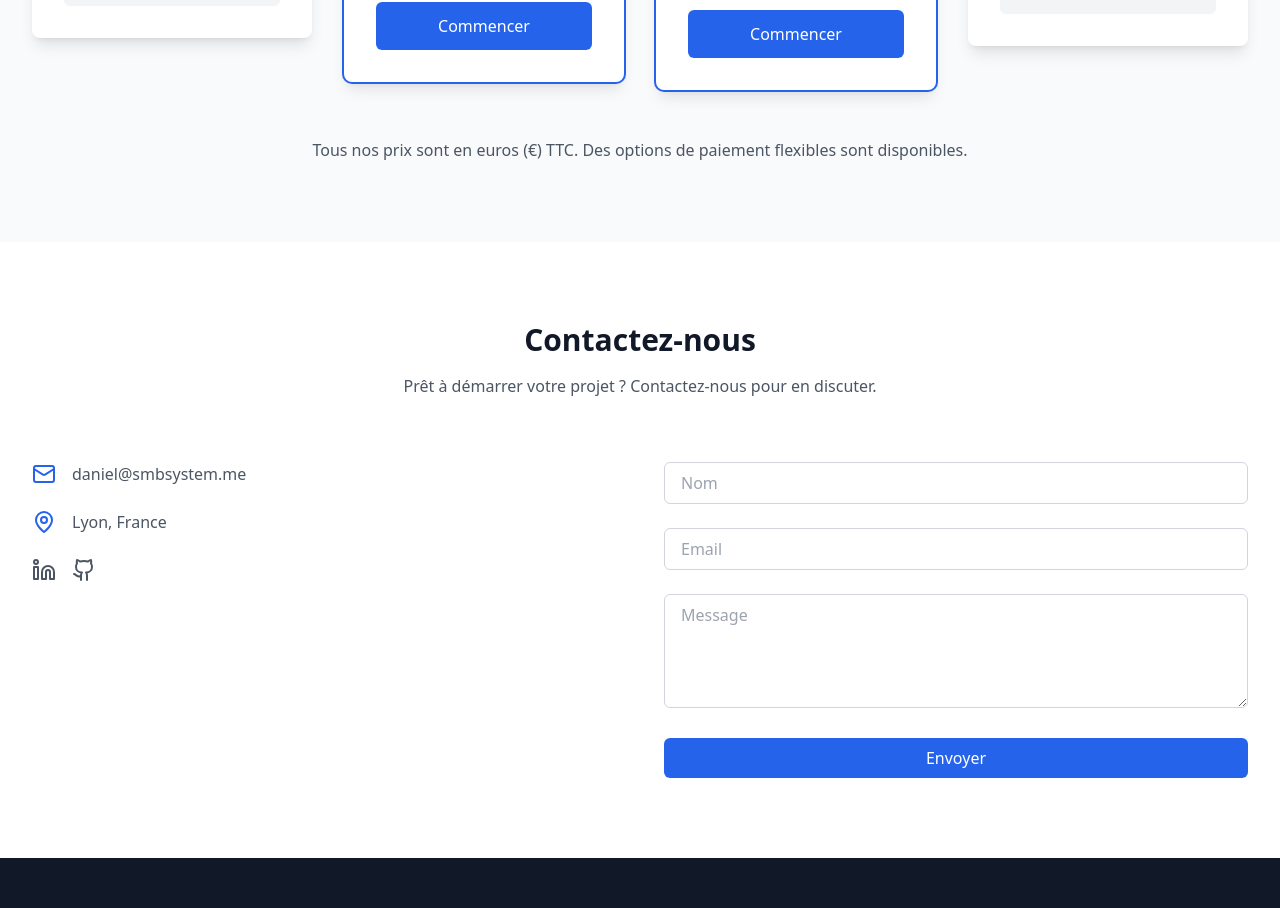
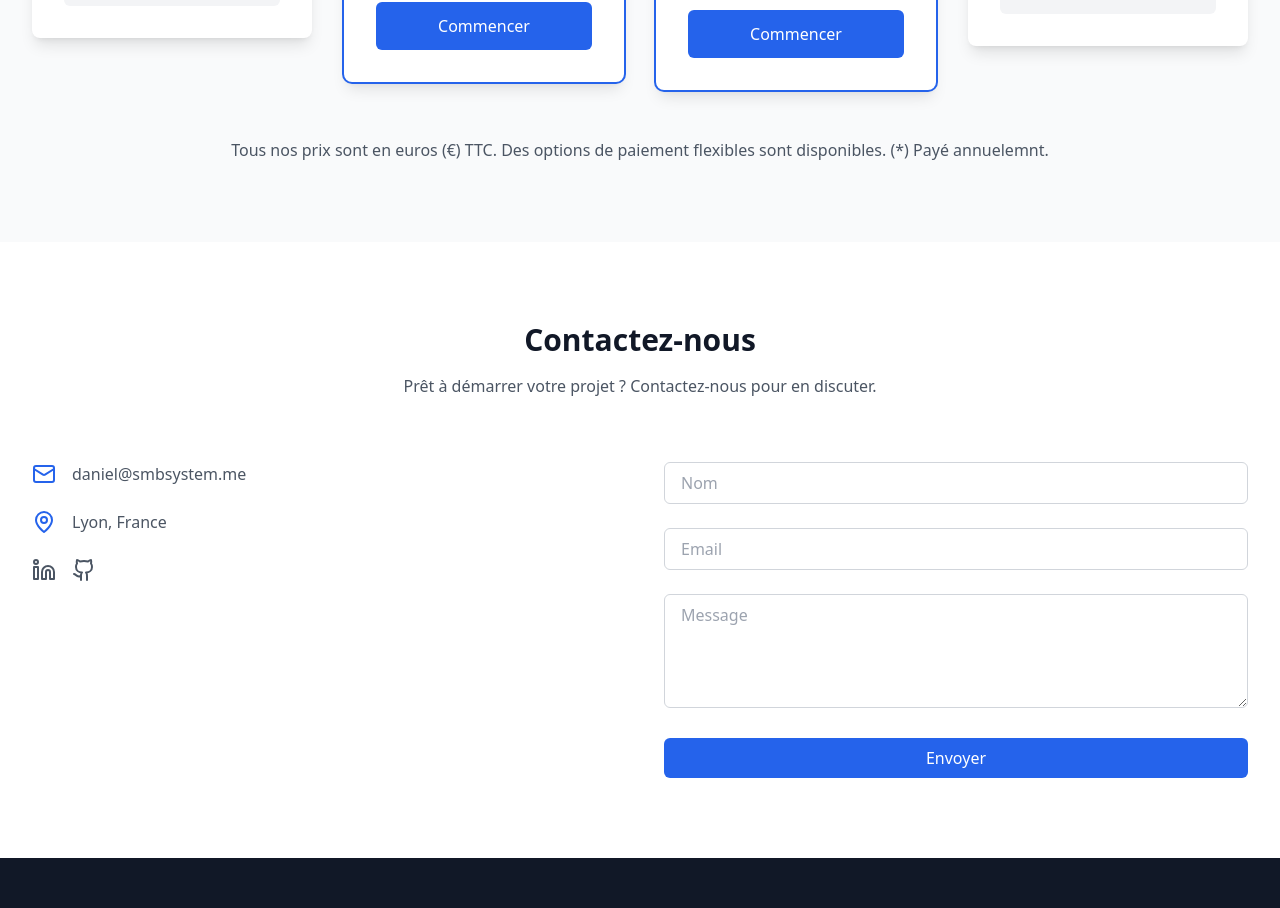
Before and after one commit to StringerBell69/SMBSystem, a React (Vite) app: page / in a window 1280 px wide. Shown: the part 1900-2808 px from the top of the page. Built offline with nearby package versions, Linux system fonts and the light colour scheme.

Commit message:
Update Pricing.tsx

```diff
--- a/src/components/Pricing.tsx
+++ b/src/components/Pricing.tsx
@@ -21,7 +21,8 @@ const Pricing = () => {
         </div>
         <div className="mt-12 text-center">
           <p className="text-gray-600">
-            Tous nos prix sont en euros (€) TTC. Des options de paiement flexibles sont disponibles.
+            Tous nos prix sont en euros (€) TTC. Des options de paiement flexibles sont disponibles. (*) Payé annuelemnt.
+
           </p>
         </div>
       </div>
```
